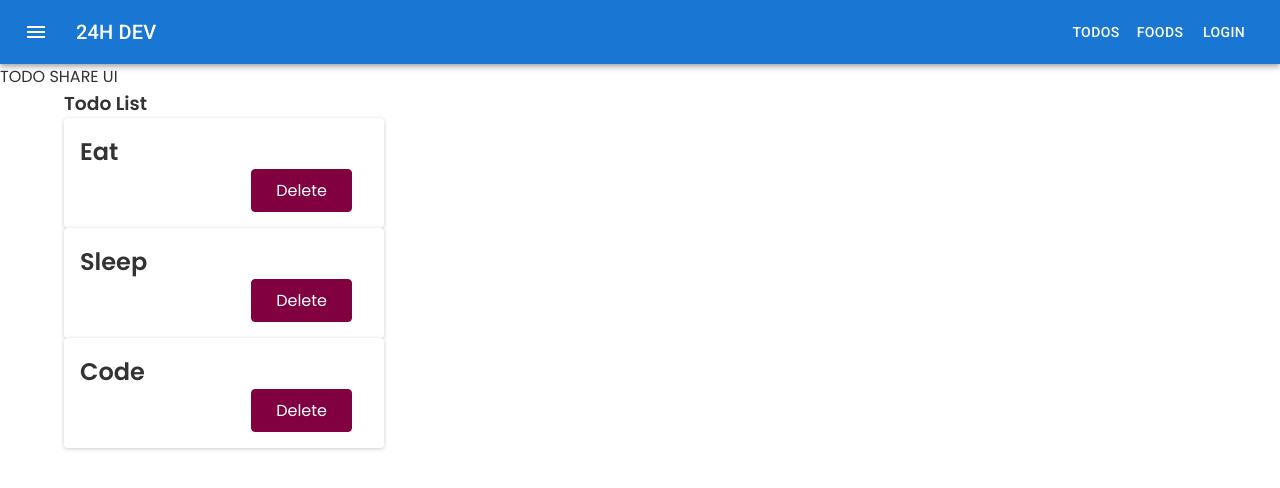
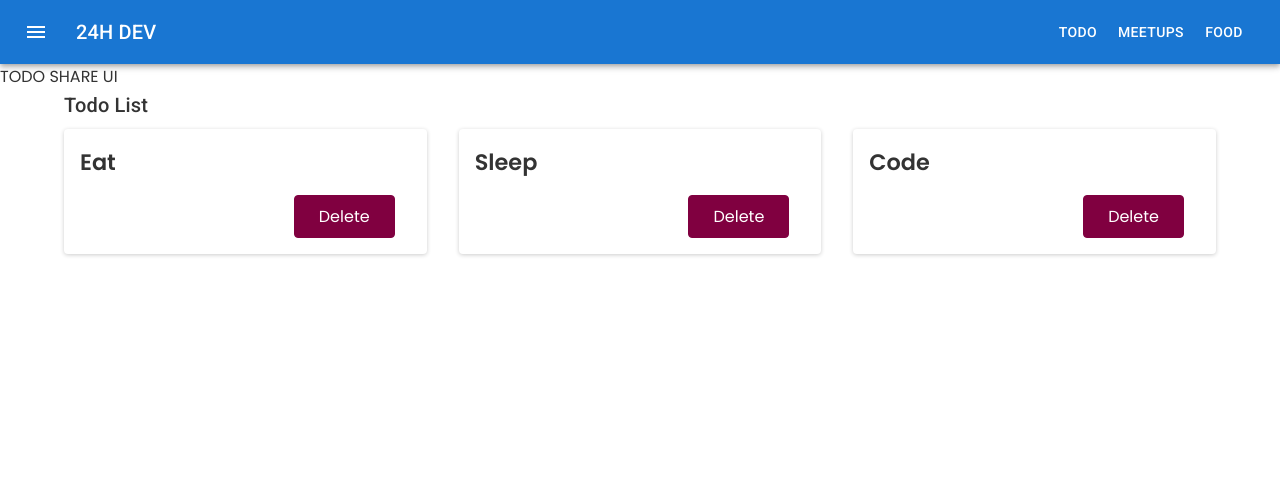
Before and after one commit to kctrnn/learn-reactjs, a React (Create React App) app: page /todos in a window 1280 px wide. Shown: the top 488 px of the page. Built offline with nearby package versions, Linux system fonts and the light colour scheme.

Commit message:
Add TodoList component

```diff
--- a/src/components/Header/index.tsx
+++ b/src/components/Header/index.tsx
@@ -26,15 +26,15 @@ function Header() {
           </Typography>
 
           <LinkStyled to="/todos">
-            <Button color="inherit">Todos</Button>
+            <Button color="inherit">Todo</Button>
           </LinkStyled>
 
           <LinkStyled to="/">
-            <Button color="inherit">Foods</Button>
+            <Button color="inherit">Meetups</Button>
           </LinkStyled>
 
           <LinkStyled to="/">
-            <Button color="inherit">Login</Button>
+            <Button color="inherit">Food</Button>
           </LinkStyled>
         </Toolbar>
       </AppBar>
--- a/src/features/Todo/components/TodoCard/styles.scss
+++ b/src/features/Todo/components/TodoCard/styles.scss
@@ -1,11 +1,16 @@
 .todo-card {
-  width: 20rem;
+  // width: 20rem;
   padding: 1rem;
   border-radius: 4px;
 
   background-color: white;
   box-shadow: 0 1px 4px rgba(0, 0, 0, 0.2);
 
+  & > h2 {
+    margin-bottom: 1rem;
+    font-size: 1.4rem;
+  }
+
   & > .actions {
     text-align: right;
   }
--- /dev/null
+++ b/src/features/Todo/components/TodoList/index.tsx
@@ -0,0 +1,22 @@
+import { Grid } from '@mui/material';
+import { Todo } from 'models';
+import TodoCard from '../TodoCard';
+
+export interface TodoListProps {
+  todoList: Todo[];
+  onDeleteClick: () => void;
+}
+
+function TodoList({ todoList, onDeleteClick }: TodoListProps) {
+  return (
+    <Grid container spacing={4}>
+      {todoList.map((todo) => (
+        <Grid item key={todo.id} xs={12} md={6} lg={4}>
+          <TodoCard text={todo.text} onDelete={onDeleteClick} />
+        </Grid>
+      ))}
+    </Grid>
+  );
+}
+
+export default TodoList;
--- a/src/features/Todo/pages/ListPage/index.tsx
+++ b/src/features/Todo/pages/ListPage/index.tsx
@@ -1,13 +1,14 @@
-import { Container } from '@mui/material';
+import { Container, Typography } from '@mui/material';
 import { Box } from '@mui/system';
 import Backdrop from 'components/Backdrop';
 import Modal from 'components/Modal';
-import TodoCard from 'features/Todo/components/TodoCard';
+import TodoList from 'features/Todo/components/TodoList';
+import { Todo } from 'models';
 import { useState } from 'react';
 import './styles.scss';
 
 function ListPage() {
-  const todoList = [
+  const initTodoList: Todo[] = [
     {
       id: 1,
       text: 'Eat',
@@ -26,6 +27,7 @@ function ListPage() {
   ];
 
   const [modalIsOpen, setModalIsOpen] = useState(false);
+  const [todoList, setTodoList] = useState<Todo[]>(initTodoList);
 
   const handleDelete = () => {
     setModalIsOpen(true);
@@ -38,11 +40,11 @@ function ListPage() {
   return (
     <Box>
       <Container>
-        <h3>Todo List</h3>
+        <Typography variant="h6" component="h3" mb={1}>
+          Todo List
+        </Typography>
 
-        {todoList.map((todo) => (
-          <TodoCard key={todo.id} text={todo.text} onDelete={handleDelete} />
-        ))}
+        <TodoList todoList={todoList} onDeleteClick={handleDelete} />
 
         {modalIsOpen && <Modal onClose={handleCloseModal} onConfirm={handleCloseModal} />}
         {modalIsOpen && <Backdrop onCloseModal={handleCloseModal} />}
--- /dev/null
+++ b/src/models/index.ts
@@ -0,0 +1 @@
+export * from './todo';
--- /dev/null
+++ b/src/models/todo.ts
@@ -0,0 +1,5 @@
+export interface Todo {
+  id: number;
+  text: string;
+  status: 'new' | 'completed';
+}
```
